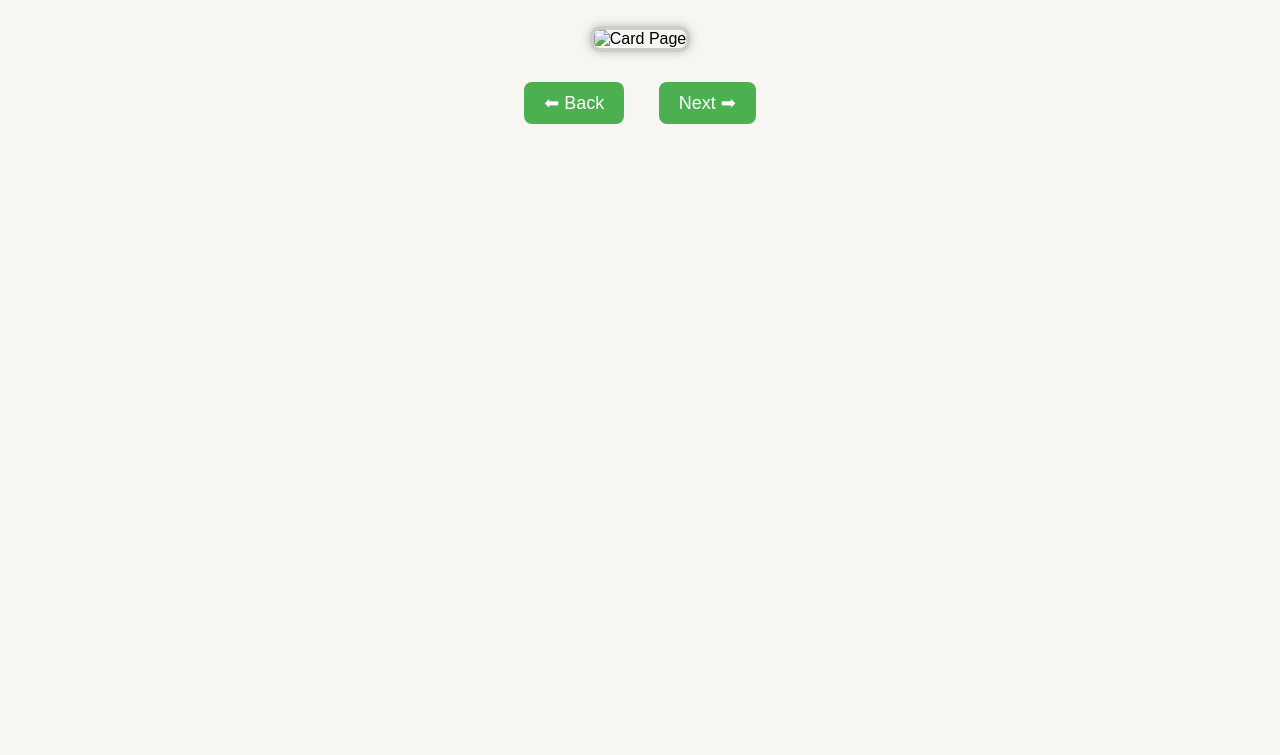
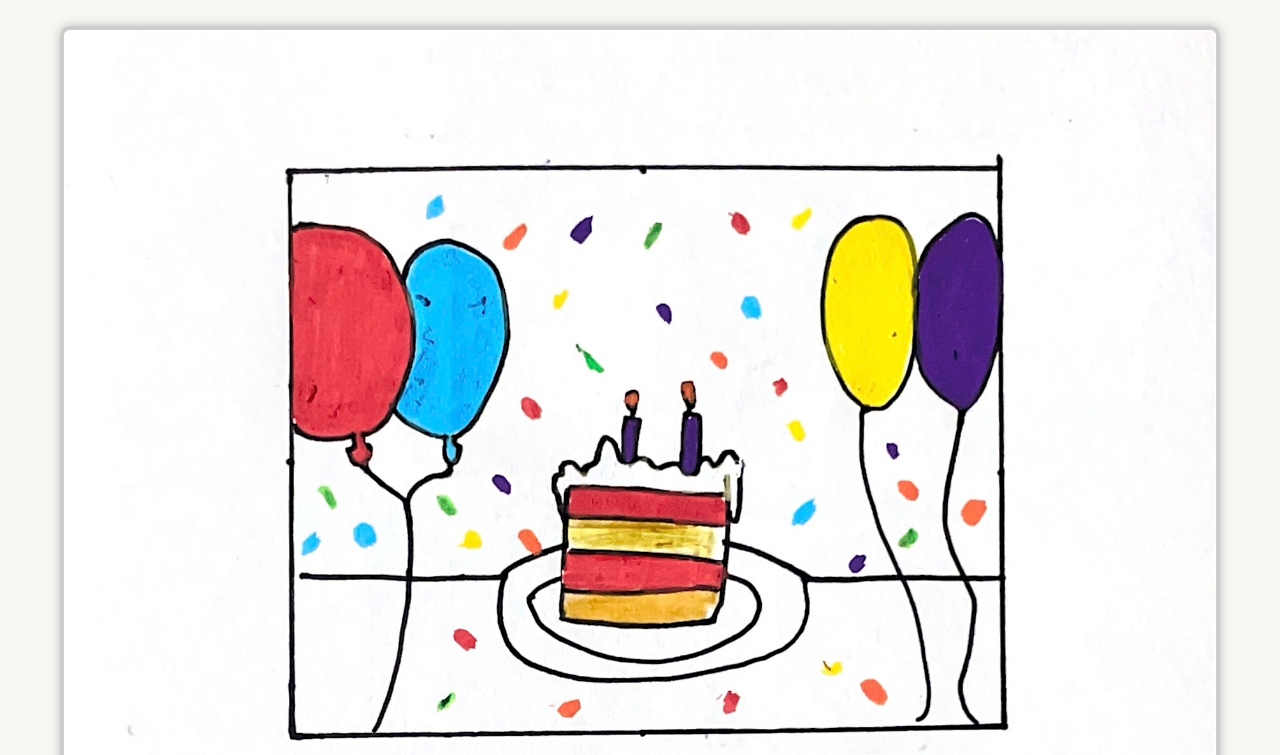
Before and after one commit to Danl0gin0ff/Birthday-Card, a plain HTML site: page index.html in a window 1280 px wide. Shown: the part 73-828 px from the top of the page. Before the commit the page ends 800 px from the top, so only its background shows below. Drawn offline with Linux system fonts and the light colour scheme.

Commit message:
Update index.html

```diff
--- a/index.html
+++ b/index.html
@@ -7,7 +7,7 @@
 </head>
 <body>
   <h1>Моя открытка для бабушки ❤️</h1>
-  <img id="page" src="granny_card_pages/page1.jpg" alt="Card Page">
+  <img id="page" src="page1.jpg" alt="Card Page">
   <br>
   <button onclick="prevPage()">⬅ Back</button>
   <button onclick="nextPage()">Next ➡</button>
```
